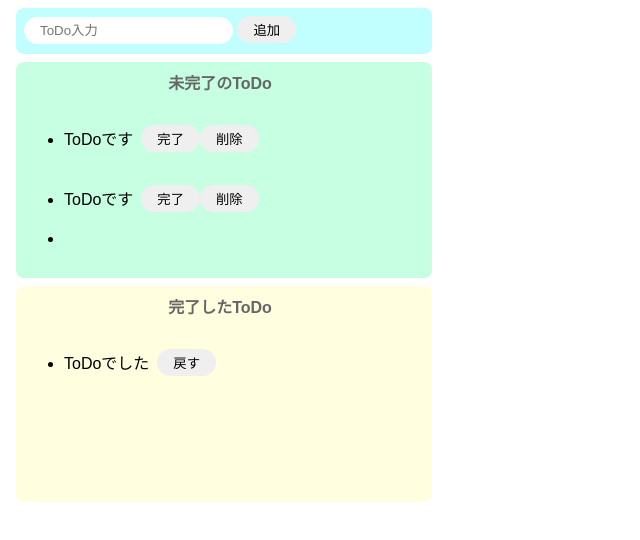
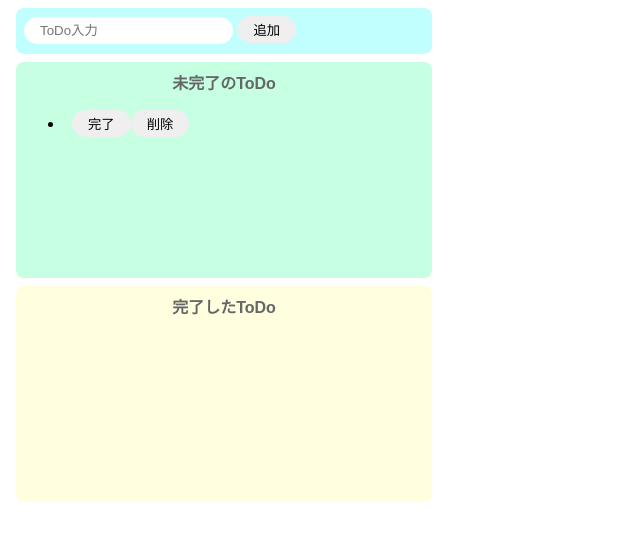
Before and after one commit to takeike/toDoList, a website built with Parcel: page index.html in a window 1280 px wide. Both pictures are taken after a click on the button "追加". Shown: the whole page, without its empty margins (0-640 px from the left). Built offline with nearby package versions, Linux system fonts and the light colour scheme.

Commit message:
section37 javascript app

```diff
--- a/index.html
+++ b/index.html
@@ -12,33 +12,11 @@
     </div>
     <div class="incomplete-area">
       <p class="title">未完了のToDo</p>
-      <ul id="incomplete-list">
-        <li>
-          <div class="list-row">
-            <p>ToDoです</p>
-            <button>完了</button>
-            <button>削除</button>
-          </div>
-        </li>
-        <li>
-          <div class="list-row">
-            <p>ToDoです</p>
-            <button>完了</button>
-            <button>削除</button>
-          </div>
-        </li>
-      </ul>
+      <ul id="incomplete-list"></ul>
     </div>
     <div class="complete-area">
       <p class="title">完了したToDo</p>
-      <ul>
-        <li>
-          <div class="list-row">
-            <p>ToDoでした</p>
-            <button>戻す</button>
-          </div>
-        </li>
-      </ul>
+      <ul id="complete-list"></ul>
     </div>
 
     <script src="src/index.js"></script>
--- a/src/index.js
+++ b/src/index.js
@@ -3,16 +3,70 @@ import "./styles.css";
 const onClickAdd = () => {
   const inputText = document.getElementById("add-text").value;
   document.getElementById("add-text").value = "";
+  createIncompleteList(inputText);
+};
+
+// 未完了リストから指定の要素を削除する
+const deleteFromIncompleteList = (target) => {
+  document.getElementById("incomplete-list").removeChild(target);
+};
+
+// 未完了リストに追加する
+const createIncompleteList = (text) => {
   //div
   const div = document.createElement("div");
   div.className = "list-row";
 
   //li
   const li = document.createElement("li");
-  li.innerText = inputText;
+  li.innerText = text;
+
+  // button生成
+  const completeButton = document.createElement("button");
+  completeButton.innerText = "完了";
+  completeButton.addEventListener("click", () => {
+    deleteFromIncompleteList(completeButton.parentNode);
+    //完了リストに追加するもの
+    const addTarget = completeButton.parentNode;
+    const text = addTarget.firstElementChild.innerText;
+
+    addTarget.textContent = null;
+
+    //li
+    const li = document.createElement("li");
+    li.innerText = text;
+
+    //button
+    const backButton = document.createElement("button");
+    backButton.innerText = "戻す";
+    backButton.addEventListener("click", () => {
+      //親ダグを削除
+      const deleteTarget = backButton.parentNode;
+      document.getElementById("complete-list").removeChild(deleteTarget);
+
+      // text
+      const text = backButton.parentNode.firstElementChild.innerText;
+      createIncompleteList(text);
+    });
+
+    addTarget.appendChild(li);
+    addTarget.appendChild(backButton);
+
+    document.getElementById("complete-list").appendChild(addTarget);
+  });
+  // delete
+  const deleteButton = document.createElement("button");
+  deleteButton.innerText = "削除";
+  deleteButton.addEventListener("click", () => {
+    //押された削除ボタンを削除する
+    deleteFromIncompleteList(deleteButton.parentNode);
+  });
 
   //divタグの子要素に各要素を設定
   div.appendChild(li);
+  div.appendChild(completeButton);
+  div.appendChild(deleteButton);
+
   // console.log(div);
 
   document.getElementById("incomplete-list").appendChild(div);
--- a/src/styles.css
+++ b/src/styles.css
@@ -21,7 +21,7 @@ button:hover {
   cursor: pointer;
 }
 
-p {
+li {
   margin-right: 8px;
 }
 
```
